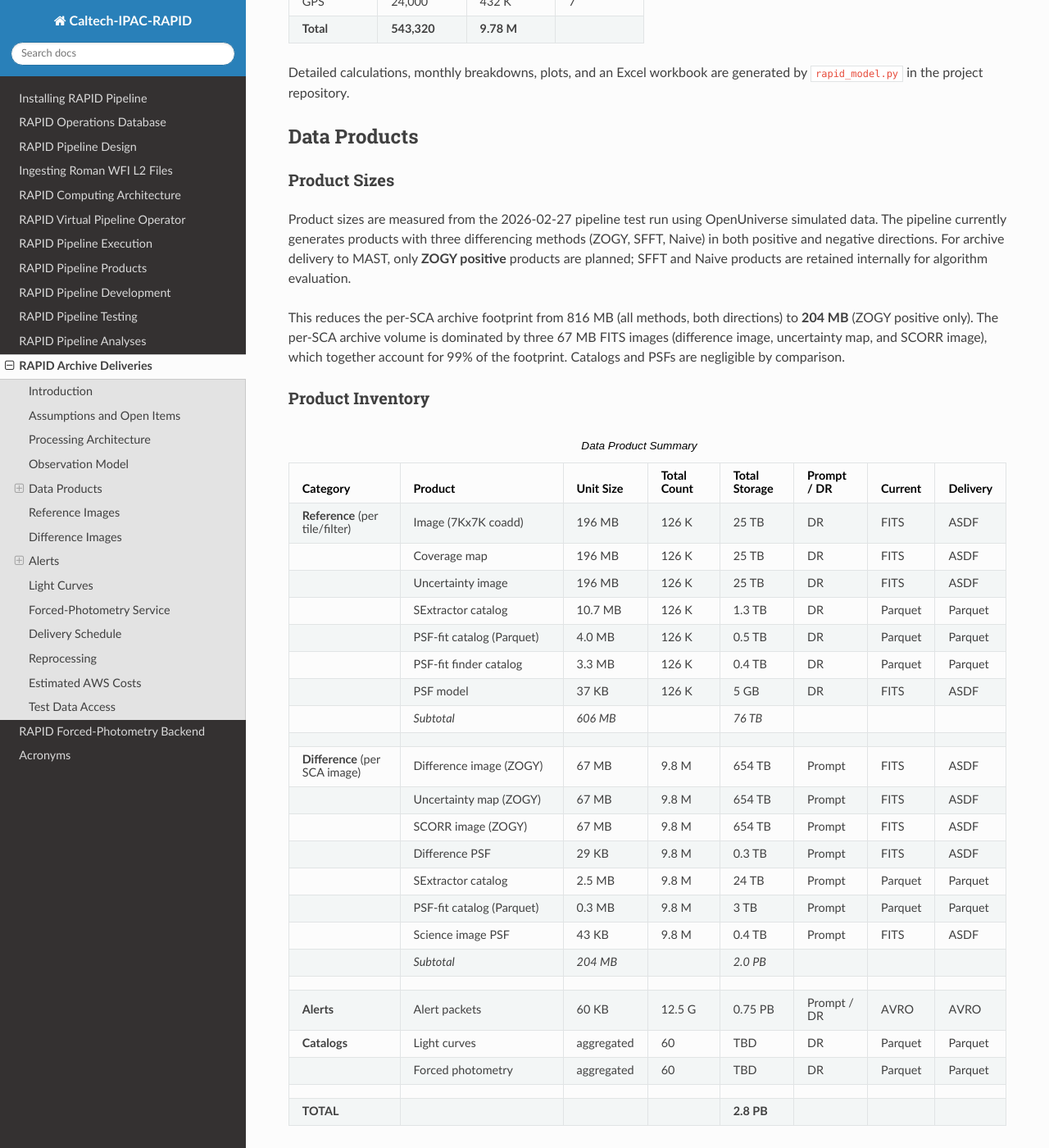
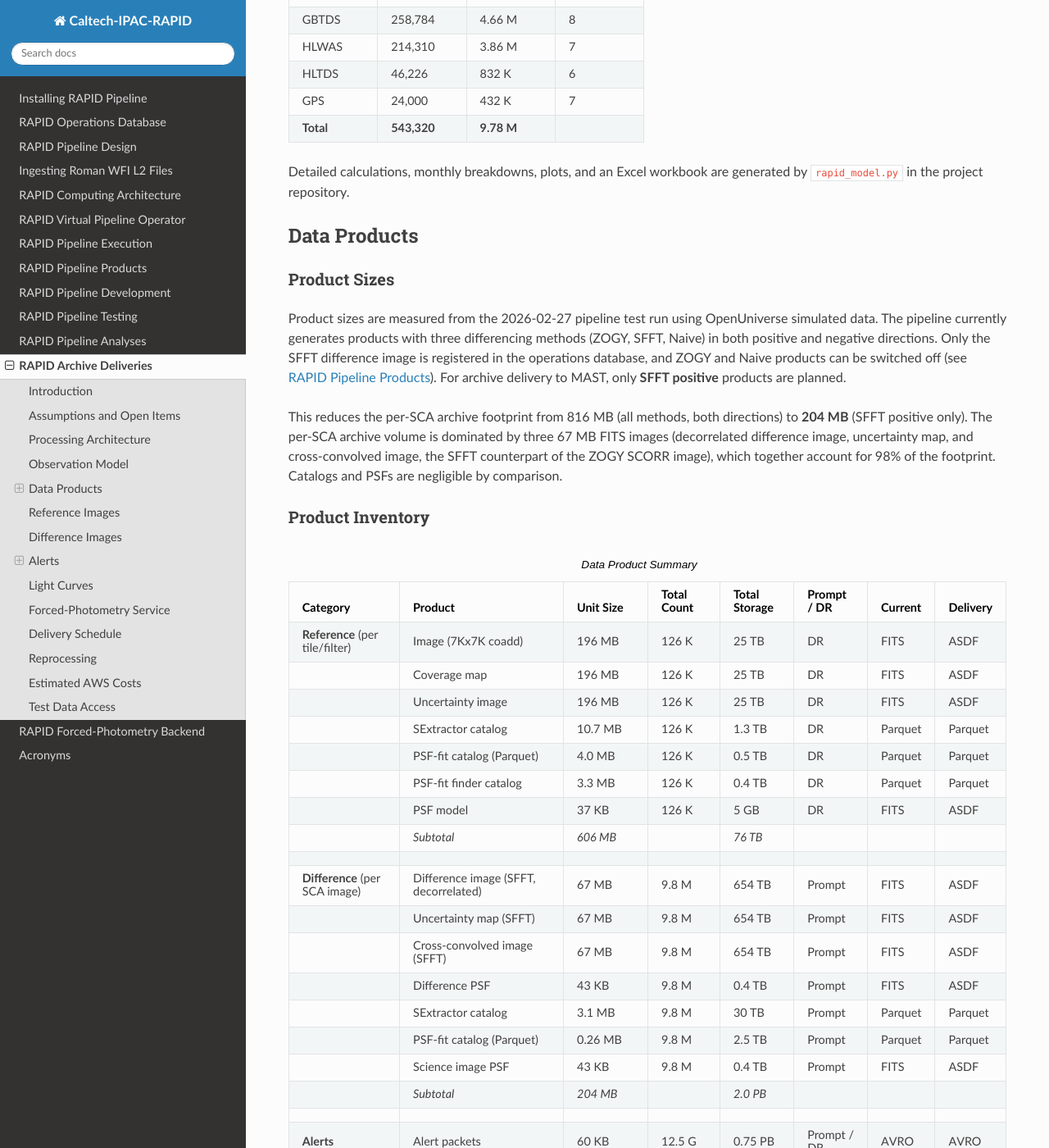
Before and after one commit to Caltech-IPAC/rapid, a Sphinx documentation site: the page built from docs/source/archive/archive.rst, in a window 1280 px wide and 1400 px high, scrolled down 2703 px. Shown: the whole window at 82% size. Built offline with Sphinx 7.4.7 and the Read the Docs theme 3.1.0, drawn with Linux system fonts in a browser that asks for light colours; the version number could not be read and is left out; some of the changed text lies outside the part shown.

Commit message:
archive.rst: SFFT positive products for MAST delivery, instead of ZOGY
Only the SFFT difference image is registered now, and ZOGY is optional.  SFFT product sizes are
from the same 2026-02-27 run (with --crossconv), plus the SFFT difference PSF from the
2026-05-13/20 OpenUniverse runs; per-SCA subtotal (204 MB) and totals are unchanged.  Notes the
larger catalogs in later runs as TBD.

Co-Authored-By: Claude Opus 5.5 (1M context) <noreply@anthropic.com>

```diff
--- a/docs/source/archive/archive.rst
+++ b/docs/source/archive/archive.rst
@@ -27,7 +27,9 @@ The volume and cost estimates in this document rely on the following assumptions
 * GRISM and PRISM (spectroscopic) exposures are excluded; RAPID processes imaging modes only
 * Observation plan based on the provisional Roman scheduled observations; detailed mission plan is TBD
 * Reference images are assumed to exist for all observed sky tiles and filters (upper bound on difference-image volume)
-* Only ZOGY positive difference-image products are delivered to MAST; SFFT, Naive, and negative images are excluded
+* Only SFFT positive difference-image products are delivered to MAST; ZOGY, Naive, and negative images are excluded
+* SFFT is run with PSF cross-convolution (``--crossconv``), as for the OpenUniverse sims; without it there is no cross-convolved image (67 MB less per SCA image)
+* SExtractor difference-image catalogs sized from the 2026-02-27 run; later runs, with extra catalog columns and other simulations, have much larger catalogs (e.g., 97 MB mean for SFFT in the 2026-08-21 run) *(TBD: catalog contents for delivery)*
 * Alert rates: 2,000 candidates/SCA for galactic surveys (GBTDS, GPS), 500/SCA for extragalactic (HLTDS, HLWAS) *(TBD: filtering thresholds, real/bogus classifier performance)*
 * Alert packet size: 60 KB AVRO, consistent with Rubin/LSST estimates *(TBD: final RAPID alert schema and contents)*
 * Product sizes measured from the 2026-02-27 pipeline test run (OpenUniverse simulated data)
@@ -104,9 +106,9 @@ Data Products
 Product Sizes
 =============
 
-Product sizes are measured from the 2026-02-27 pipeline test run using OpenUniverse simulated data. The pipeline currently generates products with three differencing methods (ZOGY, SFFT, Naive) in both positive and negative directions. For archive delivery to MAST, only **ZOGY positive** products are planned; SFFT and Naive products are retained internally for algorithm evaluation.
+Product sizes are measured from the 2026-02-27 pipeline test run using OpenUniverse simulated data. The pipeline currently generates products with three differencing methods (ZOGY, SFFT, Naive) in both positive and negative directions. Only the SFFT difference image is registered in the operations database, and ZOGY and Naive products can be switched off (see :doc:`/prod/products`). For archive delivery to MAST, only **SFFT positive** products are planned.
 
-This reduces the per-SCA archive footprint from 816 MB (all methods, both directions) to **204 MB** (ZOGY positive only). The per-SCA archive volume is dominated by three 67 MB FITS images (difference image, uncertainty map, and SCORR image), which together account for 99% of the footprint. Catalogs and PSFs are negligible by comparison.
+This reduces the per-SCA archive footprint from 816 MB (all methods, both directions) to **204 MB** (SFFT positive only). The per-SCA archive volume is dominated by three 67 MB FITS images (decorrelated difference image, uncertainty map, and cross-convolved image, the SFFT counterpart of the ZOGY SCORR image), which together account for 98% of the footprint. Catalogs and PSFs are negligible by comparison.
 
 Product Inventory
 =================
@@ -196,7 +198,7 @@ Product Inventory
      -
      -
    * - **Difference** (per SCA image)
-     - Difference image (ZOGY)
+     - Difference image (SFFT, decorrelated)
      - 67 MB
      - 9.8 M
      - 654 TB
@@ -204,7 +206,7 @@ Product Inventory
      - FITS
      - ASDF
    * -
-     - Uncertainty map (ZOGY)
+     - Uncertainty map (SFFT)
      - 67 MB
      - 9.8 M
      - 654 TB
@@ -212,7 +214,7 @@ Product Inventory
      - FITS
      - ASDF
    * -
-     - SCORR image (ZOGY)
+     - Cross-convolved image (SFFT)
      - 67 MB
      - 9.8 M
      - 654 TB
@@ -221,25 +223,25 @@ Product Inventory
      - ASDF
    * -
      - Difference PSF
-     - 29 KB
+     - 43 KB
      - 9.8 M
-     - 0.3 TB
+     - 0.4 TB
      - Prompt
      - FITS
      - ASDF
    * -
      - SExtractor catalog
-     - 2.5 MB
+     - 3.1 MB
      - 9.8 M
-     - 24 TB
+     - 30 TB
      - Prompt
      - Parquet
      - Parquet
    * -
      - PSF-fit catalog (Parquet)
-     - 0.3 MB
+     - 0.26 MB
      - 9.8 M
-     - 3 TB
+     - 2.5 TB
      - Prompt
      - Parquet
      - Parquet
@@ -338,14 +340,14 @@ Each incoming SCA image is differenced against the best available reference imag
 
 The pipeline currently evaluates three differencing methods:
 
-* **ZOGY** --- the primary method, producing a difference image, SCORR (signal-to-noise) image, uncertainty map, and PSF model.
-* **SFFT** --- cross-convolution subtraction, producing decorrelated and cross-convolved images.
-* **Naive** --- simple pixel-by-pixel subtraction as a diagnostic baseline.
+* **SFFT** --- the primary method, and the only one registered in the operations database; with cross-convolution, it produces decorrelated and cross-convolved images, an uncertainty map, and a difference PSF.
+* **ZOGY** --- optional (``[ZOGY] run_zogy``), producing a difference image, SCORR (signal-to-noise) image, uncertainty map, and PSF model.
+* **Naive** --- optional (``[NAIVE_DIFFIMAGE] naive_diffimage_flag``), simple pixel-by-pixel subtraction as a diagnostic baseline.
 
 For each method, SExtractor and PhotUtils PSF-fit catalogs are generated from both positive and negative difference images. Gain matching and sub-pixel alignment of the reference image are performed before differencing.
 
 .. note::
-   For archive delivery to MAST, only **ZOGY positive** difference-image products are planned. SFFT and Naive outputs are used internally for algorithm comparison and are excluded from the volume estimates in this document.
+   For archive delivery to MAST, only **SFFT positive** difference-image products are planned. ZOGY and Naive outputs, if made, are used internally for algorithm comparison and are excluded from the volume estimates in this document.
 
 For details on the differencing algorithms and PSF handling, see :doc:`/pl/pl`. A complete listing of all difference-image products is in :doc:`/prod/products`.
 
@@ -435,7 +437,7 @@ RAPID will deliver products to MAST on a **monthly** schedule throughout the nom
 Each monthly delivery will include:
 
 * New and updated reference images, coverage maps, uncertainty images, and catalogs
-* All ZOGY positive difference images, SCORR images, uncertainty maps, PSFs, and catalogs produced since the previous delivery (one set per SCA image)
+* All SFFT positive difference images, cross-convolved images, uncertainty maps, PSFs, and catalogs produced since the previous delivery (one set per SCA image)
 * Updated light-curve catalogs (Parquet export from the operations database)
 * Archived alert packets (AVRO tarballs covering the preceding month)
 * Forced-photometry results
```
